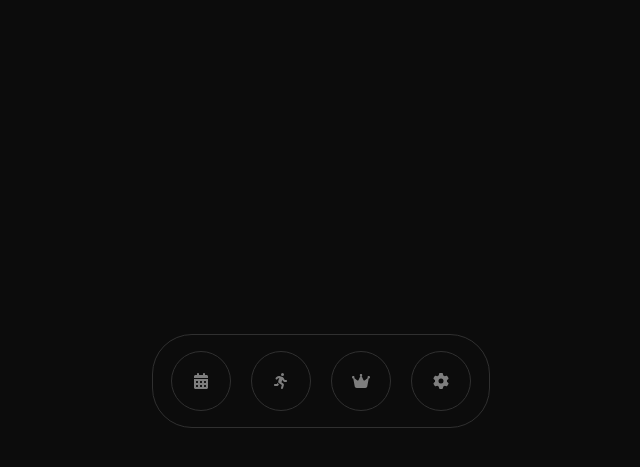
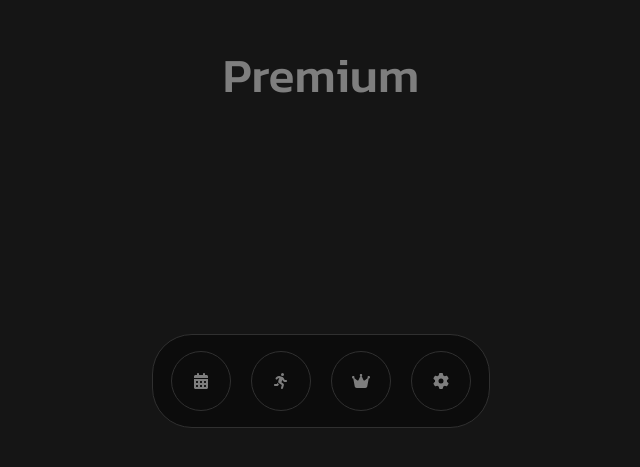
Before and after one commit to 219WD/smarttrainer-front, a React (Vite) app: page /premium in a window 1280 px wide. Shown: the part 325-792 px from the top of the page, without its empty margins (319-959 px from the left). Built offline with nearby package versions, Linux system fonts and the light colour scheme.

Commit message:
correccion de roots y seleccion de fuentes

```diff
--- a/src/App.css
+++ b/src/App.css
@@ -1,9 +1,12 @@
-@import url('https://fonts.googleapis.com/css2?family=Lato:ital,wght@0,100;0,300;0,400;0,700;0,900;1,100;1,300;1,400;1,700;1,900&display=swap');
+@import url('https://fonts.googleapis.com/css2?family=Kanit:ital,wght@0,100;0,200;0,300;0,400;0,500;0,600;0,700;0,800;0,900;1,100;1,200;1,300;1,400;1,500;1,600;1,700;1,800;1,900&family=Lato:ital,wght@0,100;0,300;0,400;0,700;0,900;1,100;1,300;1,400;1,700;1,900&family=Orbitron:wght@400..900&display=swap');
 
 :root{
   --bg: #0c0c0c;
   --border: #303030;
   --color: #7e7e7e;
+  --titulos: "Kanit", serif;
+  --parrafos: "Lato", serif;
+  --numeros: "Orbitron", serif;
 }
 
 *{
@@ -16,7 +19,7 @@ html, body{
   width: 100vw;
   height: 100vh;
   overflow: hidden;
-  background: var(--bg);
+  background: #151515;
 }
 
 .container {
@@ -27,5 +30,4 @@ html, body{
   align-items: center;
   width: 100vw;
   height: 100vh;
-  background: #242424;
 }
--- a/src/css/Ajustes.css
+++ b/src/css/Ajustes.css
@@ -1,7 +1,7 @@
 .container.ajustes {
     padding: 2rem;
     background: #151515;
-    font-family: "Lato", serif;
+    font-family: var(--parrafos);
 }
 
 .configuracion {
@@ -24,11 +24,12 @@
     color: var(--color);
     border: 1px solid var(--border);
     font-size: 1.2rem;
-    transition: background-color 0.3s, box-shadow 0.3s;
+    transition: color 0.3s, border 0.3s;
 }
 
 .configuracion .ajuste:hover {
-    background-color: var(--hover-bg);
+    color: #FFF000;
+    border: 1px solid #FFF000;
     box-shadow: 0px 4px 6px rgba(0, 0, 0, 0.1);
     cursor: pointer;
 }
--- /dev/null
+++ b/src/css/Ejercicios.css
@@ -0,0 +1,6 @@
+h2{
+    font-family: var(--titulos);
+    color: var(--color);
+    font-size: 3rem;
+    font-weight: 500;
+}
--- /dev/null
+++ b/src/css/Premium.css
@@ -0,0 +1,6 @@
+h2{
+    font-family: var(--titulos);
+    color: var(--color);
+    font-size: 3rem;
+    font-weight: 500;
+}
--- /dev/null
+++ b/src/css/Rutinas.css
@@ -0,0 +1,6 @@
+h2{
+    font-family: var(--titulos);
+    color: var(--color);
+    font-size: 3rem;
+    font-weight: 500;
+}
--- a/src/pages/Ejercicios.jsx
+++ b/src/pages/Ejercicios.jsx
@@ -1,8 +1,11 @@
 import React from 'react'
+import '../css/Ejercicios.css'
 
 const Ejercicios = () => {
   return (
-    <div>Ejercicios</div>
+    <div className='container ejercicios'>
+      <h2>Ejercicios</h2>
+    </div>
   )
 }
 
--- a/src/pages/Premium.jsx
+++ b/src/pages/Premium.jsx
@@ -1,8 +1,11 @@
 import React from 'react'
+import '../css/Premium.css'
 
 const Premium = () => {
   return (
-    <div>Premium</div>
+    <div className='container premium'>
+      <h2>Premium</h2>
+    </div>
   )
 }
 
--- a/src/pages/Rutinas.jsx
+++ b/src/pages/Rutinas.jsx
@@ -1,8 +1,11 @@
 import React from 'react'
+import '../css/Rutinas.css'
 
 const Rutinas = () => {
   return (
-    <div>Rutinas</div>
+    <div className='container rutinas'>
+      <h2>Rutinas</h2>
+    </div>
   )
 }
 
```
